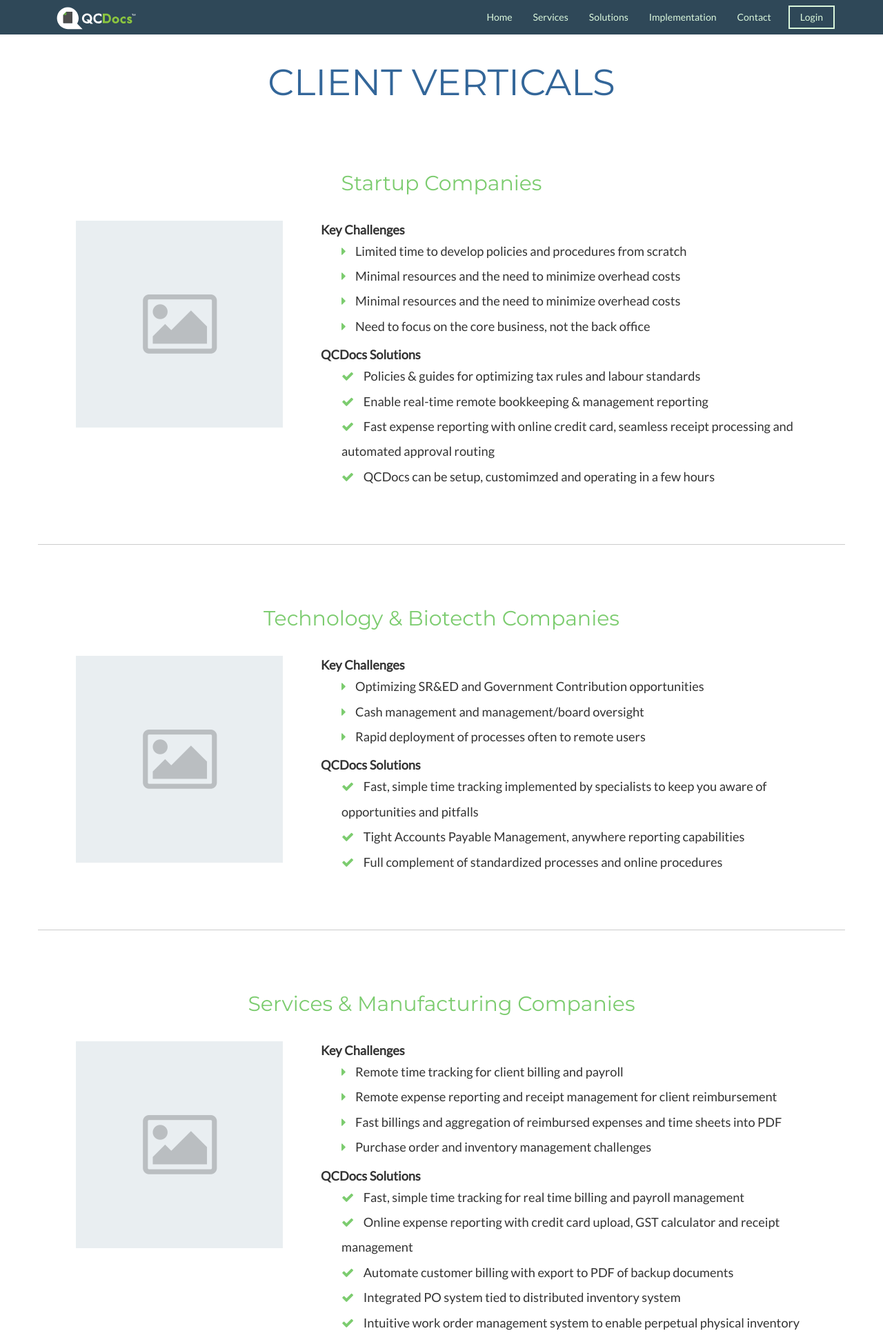
After one commit to diachion/qcdocs, a PHP site: page /solutions.php in a window 1280 px wide. The commit adds this page. Shown: the top 1933 px of the page at 69% size. Run offline with PHP 8.4, Linux system fonts and the light colour scheme.

Commit message:
Added Solutions page

```diff
--- a/css/global.css
+++ b/css/global.css
@@ -85,7 +85,7 @@ body {
   font-family: 'Lato', sans-serif;
   color: #333; }
 
-p, li {
+p, li, span {
   font-size: 1.3em; }
 
 p {
@@ -223,6 +223,9 @@ h2, h3, h4 {
 /*------------------------------------*\
     GLOBAL
 \*------------------------------------*/
+.darkgreen {
+  color: #7CCC6F; }
+
 section {
   margin: 5em 0; }
   section p {
@@ -368,11 +371,13 @@ header {
 /*------------------------------------*\
     CONTENT
 \*------------------------------------*/
-.list > li {
-  list-style-type: none;
-  line-height: 2em; }
-  .list > li .fa {
-    padding-right: 10px; }
+.list {
+  padding-left: 30px; }
+  .list > li {
+    list-style-type: none;
+    line-height: 2em; }
+    .list > li .fa {
+      padding-right: 10px; }
 
 .contact-icon {
   margin-top: 2em;
--- a/navigation.php
+++ b/navigation.php
@@ -11,7 +11,7 @@
       <ul class="nav navbar-nav navbar-right">
         <li><a href="index.php">Home</a></li>
         <li><a href="services.php">Services</a></li>
-        <li><a href="#">Solutions</a></li>
+        <li><a href="solutions.php">Solutions</a></li>
         <li><a href="#">Implementation</a></li>
         <li><a href="#">Contact</a></li>
         <li><a class="login" href="#">Login</a></li>
--- a/sass/_typography.scss
+++ b/sass/_typography.scss
@@ -19,7 +19,7 @@ body {
   color: #333;
 }
 
-p, li {
+p, li, span {
   font-size: 1.3em;
 }
 
--- a/sass/structure/_content.scss
+++ b/sass/structure/_content.scss
@@ -1,11 +1,14 @@
 /*------------------------------------*\
     CONTENT
 \*------------------------------------*/
-.list > li {
-  list-style-type: none;
-  line-height: 2em;
-  .fa {
-    padding-right: 10px;
+.list {
+  padding-left: 30px;
+  > li {
+    list-style-type: none;
+    line-height: 2em;
+    .fa {
+      padding-right: 10px;
+    }
   }
 }
 
--- a/sass/structure/_global.scss
+++ b/sass/structure/_global.scss
@@ -1,6 +1,9 @@
 /*------------------------------------*\
     GLOBAL
 \*------------------------------------*/
+.darkgreen {
+  color: $darkgreen;
+}
 
 section {
   margin: 5em 0;
--- /dev/null
+++ b/solutions.php
@@ -0,0 +1,145 @@
+<?php
+$pageName = "solutions";
+include ("header.php");
+?>
+
+<!-- ==========================================
+        NAVIGATION BAR
+=============================================== -->
+<?php include ("navigation.php") ?>
+
+
+<!-- ==========================================
+        BODY CONTENT
+=============================================== -->
+<section class="container text-center">
+  <h1>Client Verticals</h1>
+</section>
+
+<section class="container text-center">
+  <h2>Startup Companies</h2>
+  <div class="col-md-4 margin-top">
+    <img src="imgs/placeholder.png">
+  </div>
+  <div class="col-md-8 text-left margin-top">
+    <span><strong>Key Challenges</strong></span>
+      <ul class="list">
+        <li><span class="fa fa-caret-right darkgreen"></span> Limited time to develop policies and procedures from scratch</li>
+        <li><span class="fa fa-caret-right darkgreen"></span> Minimal resources and the need to minimize overhead costs</li>
+        <li><span class="fa fa-caret-right darkgreen"></span> Minimal resources and the need to minimize overhead costs</li>
+        <li><span class="fa fa-caret-right darkgreen"></span> Need to focus on the core business, not the back office</li>
+      </ul>
+    <span><strong>QCDocs Solutions</strong></span>
+      <ul class="list">
+        <li><span class="fa fa-check darkgreen"></span> Policies & guides for optimizing tax rules and labour standards</li>
+        <li><span class="fa fa-check darkgreen"></span> Enable real-time remote bookkeeping & management reporting</li>
+        <li><span class="fa fa-check darkgreen"></span> Fast expense reporting with online credit card, seamless receipt processing and automated approval routing</li>
+        <li><span class="fa fa-check darkgreen"></span> QCDocs can be setup, customimzed and operating in a few hours</li>
+      </ul>
+  </div>
+</section>
+
+<!-- divivder --> <div class="container divider"></div>
+
+<section class="container text-center">
+  <h2>Technology & Biotecth Companies</h2>
+  <div class="col-md-4 margin-top">
+    <img src="imgs/placeholder.png">
+  </div>
+  <div class="col-md-8 text-left margin-top">
+    <span><strong>Key Challenges</strong></span>
+      <ul class="list">
+        <li><span class="fa fa-caret-right darkgreen"></span> Optimizing SR&ED and Government Contribution opportunities</li>
+        <li><span class="fa fa-caret-right darkgreen"></span> Cash management and management/board oversight</li>
+        <li><span class="fa fa-caret-right darkgreen"></span> Rapid deployment of processes often to remote users</li>
+      </ul>
+    <span><strong>QCDocs Solutions</strong></span>
+      <ul class="list">
+        <li><span class="fa fa-check darkgreen"></span> Fast, simple time tracking implemented by specialists to keep you aware of opportunities and pitfalls</li>
+        <li><span class="fa fa-check darkgreen"></span> Tight Accounts Payable Management, anywhere reporting capabilities</li>
+        <li><span class="fa fa-check darkgreen"></span> Full complement of standardized processes and online procedures</li>
+      </ul>
+  </div>
+</section>
+
+<!-- divivder --> <div class="container divider"></div>
+
+<section class="container text-center">
+  <h2>Services & Manufacturing Companies</h2>
+  <div class="col-md-4 margin-top">
+    <img src="imgs/placeholder.png">
+  </div>
+  <div class="col-md-8 text-left margin-top">
+    <span><strong>Key Challenges</strong></span>
+      <ul class="list">
+        <li><span class="fa fa-caret-right darkgreen"></span> Remote time tracking for client billing and payroll</li>
+        <li><span class="fa fa-caret-right darkgreen"></span> Remote expense reporting and receipt management for client reimbursement</li>
+        <li><span class="fa fa-caret-right darkgreen"></span> Fast billings and aggregation of reimbursed expenses and time sheets into PDF</li>
+        <li><span class="fa fa-caret-right darkgreen"></span> Purchase order and inventory management challenges</li>
+      </ul>
+    <span><strong>QCDocs Solutions</strong></span>
+      <ul class="list">
+        <li><span class="fa fa-check darkgreen"></span> Fast, simple time tracking for real time billing and payroll management</li>
+        <li><span class="fa fa-check darkgreen"></span> Online expense reporting with credit card upload, GST calculator and receipt management</li>
+        <li><span class="fa fa-check darkgreen"></span> Automate customer billing with export to PDF of backup documents</li>
+        <li><span class="fa fa-check darkgreen"></span> Integrated PO system tied to distributed inventory system</li>
+        <li><span class="fa fa-check darkgreen"></span> Intuitive work order management system to enable perpetual physical inventory management</li>
+      </ul>
+  </div>
+</section>
+
+<!-- divivder --> <div class="container divider"></div>
+
+<section class="container text-center">
+  <h2>Junior Resource & Venture Listed Public Companies</h2>
+  <div class="col-md-4 margin-top">
+    <img src="imgs/placeholder.png">
+  </div>
+  <div class="col-md-8 text-left margin-top">
+    <span><strong>Key Challenges</strong></span>
+      <ul class="list">
+        <li><span class="fa fa-caret-right darkgreen"></span> Cost effective bookkeeping and financial audit</li>
+        <li><span class="fa fa-caret-right darkgreen"></span> Appropriately documented controls and real time reporting of operating effectiveness</li>
+        <li><span class="fa fa-caret-right darkgreen"></span> Fast financial reporting</li>
+        <li><span class="fa fa-caret-right darkgreen"></span> Effective distributed purchase order , property costing and expense report management and approvals</li>
+      </ul>
+    <span><strong>QCDocs Solutions</strong></span>
+      <ul class="list">
+        <li><span class="fa fa-check darkgreen"></span> Instant access to all source documents through a simple web-based interface</li>
+        <li><span class="fa fa-check darkgreen"></span> Full remote audit capabilities through the QCDocs Portal</li>
+        <li><span class="fa fa-check darkgreen"></span> QCSOX add-on provides a comprehensive online database of the 300 most typical internal controls of most small to mid-sized public companies</li>
+        <li><span class="fa fa-check darkgreen"></span> QCSOX integrates with QCDocs to provide a automated system of internal control and governance to accelerate reporting and ensure key controls are operating effectively</li>
+      </ul>
+  </div>
+</section>
+
+<!-- divivder --> <div class="container divider"></div>
+
+<section class="container text-center">
+  <h2>Bookkeeping and Accounting Practices</h2>
+  <p>QCDocs, the "Bookkeeper’s ERP", was originally developed to support remote bookkeeping practices. It evolved into a comprehensive accounting and backoffice management solution. With QCDocs, bookkeepers have the ability to expand their client base and revolutionize the quality and capabilities of their existing practices.</p>
+  <div class="col-md-4 margin-top">
+    <img src="imgs/placeholder.png">
+  </div>
+  <div class="col-md-8 text-left margin-top">
+    <span><strong>Key Challenges</strong></span>
+      <ul class="list">
+        <li><span class="fa fa-caret-right darkgreen"></span> Managing multiple client files and keeping track of documents</li>
+        <li><span class="fa fa-caret-right darkgreen"></span> Commuting time and parking costs</li>
+        <li><span class="fa fa-caret-right darkgreen"></span> Real time client reporting</li>
+        <li><span class="fa fa-caret-right darkgreen"></span> Maintaining good ongoing communications with Owner/Management and staff</li>
+      </ul>
+    <span><strong>QCDocs Solutions</strong></span>
+      <ul class="list">
+        <li><span class="fa fa-check darkgreen"></span> Seamlessly switch between different clients and access every document in seconds</li>
+        <li><span class="fa fa-check darkgreen"></span> Full remote access to all key accounting and reporting processes, documents and systems</li>
+        <li><span class="fa fa-check darkgreen"></span> Integrated Instant messaging allows you to stay in continuous touch with client and client personnel</li>
+      </ul>
+  </div>
+</section>
+
+
+<!-- ==========================================
+        FOOTER
+=============================================== -->
+<?php include ("footer.php") ?>
```
Also changed, not shown: 1 other file.
